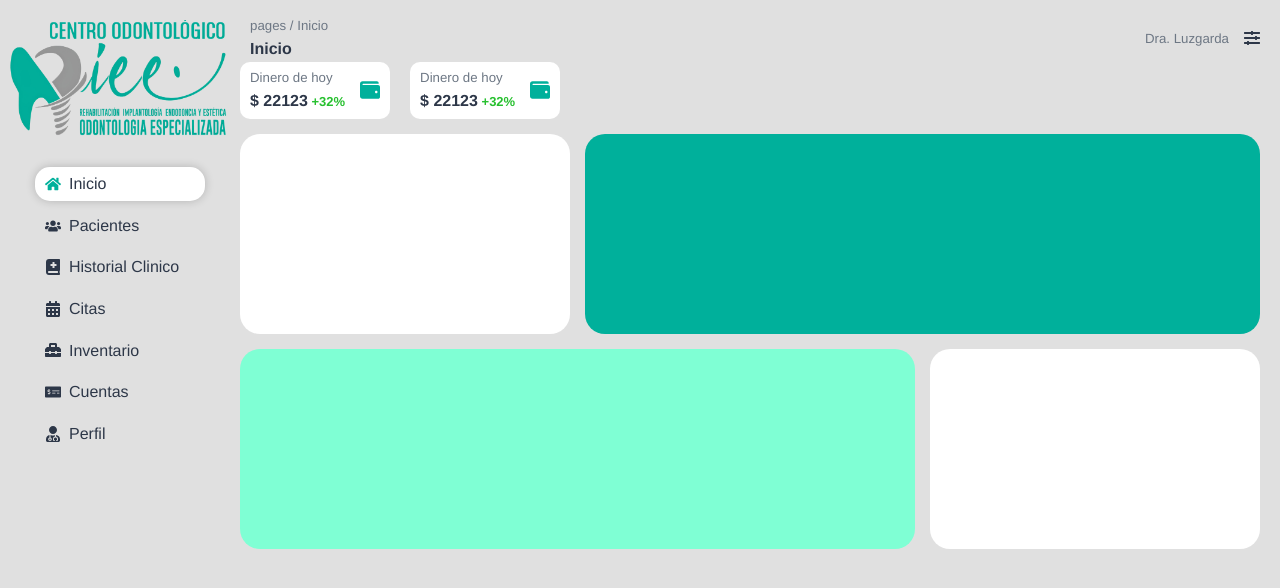
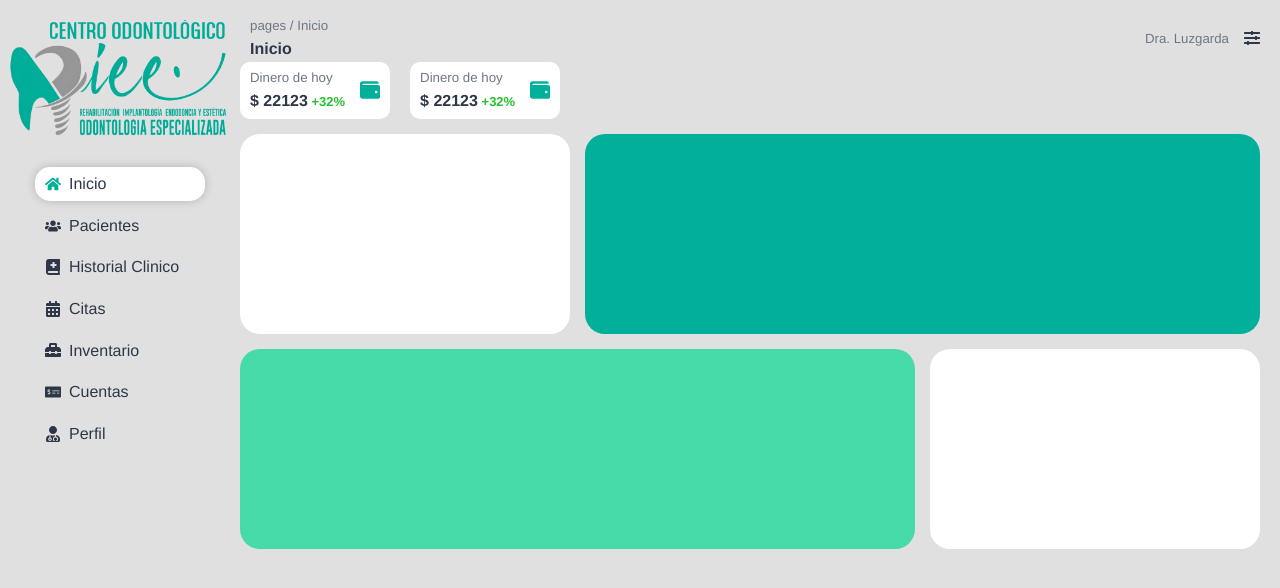
Before and after one commit to alfredoT7/RIEE, a React (Vite) app in the folder src/renderer/: page / in a window 1280 px wide. Shown: the top 588 px of the page. Built offline with nearby package versions, Linux system fonts and the light colour scheme.

Commit message:
Dispo Home finished

```diff
--- a/src/renderer/src/pages/home/Home.css
+++ b/src/renderer/src/pages/home/Home.css
@@ -31,7 +31,7 @@
 }
 .div3 {
     grid-area: 2 / 1 / 3 / 3;
-    background-color: aquamarine;
+    background-color: rgb(70, 218, 168);
     border-radius: 20px;
 }
 .div4 {
```
